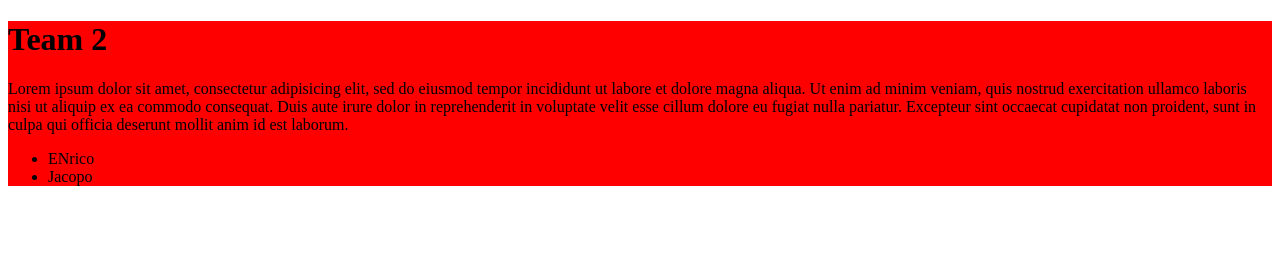
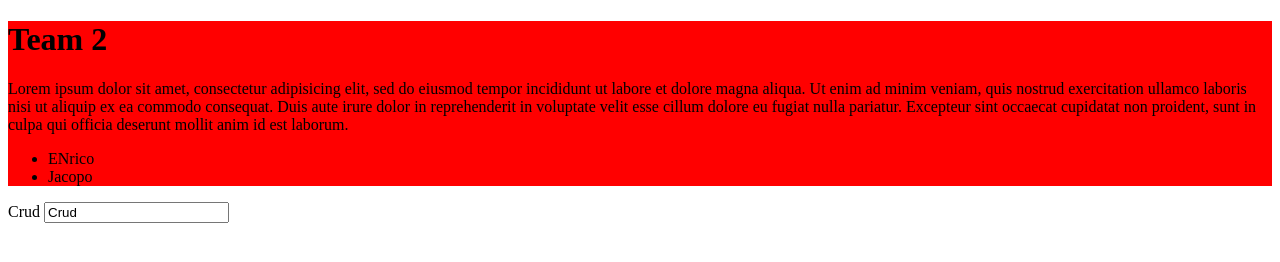
Before and after one commit to RobertoDT/test-boolbnb, a plain HTML site: page index.html in a window 1280 px wide. Drawn offline with Linux system fonts and the light colour scheme.

Commit message:
Aggiunto form

```diff
--- a/index.html
+++ b/index.html
@@ -14,6 +14,10 @@
         <li>Jacopo</li>
       </ul>
     </div>
+    <form action="">
+      <label for="crud">Crud</label>
+      <input type="text" name="crud" value="Crud">
+    </form>
     <script src="js/main.js" charset="utf-8"></script>
   </body>
 </html>
```
